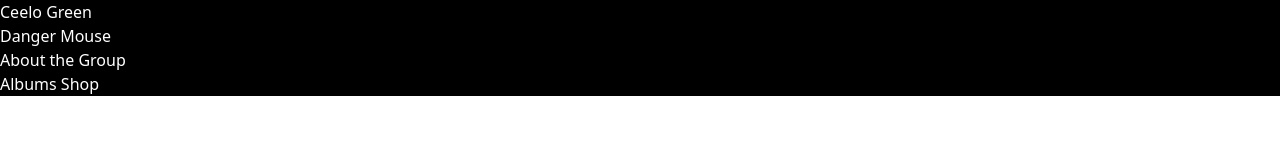
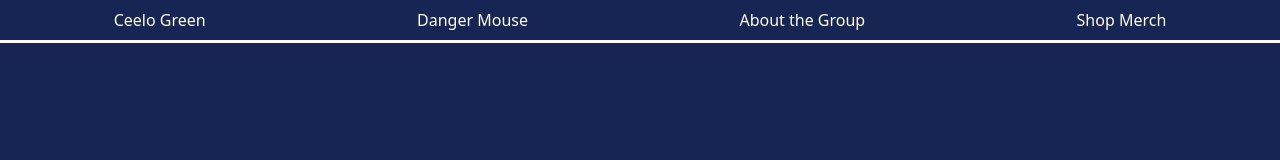
Before and after one commit to BillNagbe/tw-gnarls-barkley, a website: page src/index.html in a window 1280 px wide. Drawn offline with Linux system fonts and the light colour scheme.

Commit message:
background and nav updates

```diff
--- a/src/index.html
+++ b/src/index.html
@@ -6,14 +6,15 @@
     <link rel="stylesheet" href="./dist/output.css">
     <title>Gnarls Barkley</title>
 </head>
-<body>
-    <nav class="bg-black w-full text-white">
-        <ul>
-            <li>Ceelo Green</li>
-            <li>Danger Mouse</li>
-            <li>About the Group</li>
-            <li>Albums Shop</li>
+<body class="bg-blue-950 text-yellow-50 min-h-full max-w-full flex flex-col">
+    <nav class="flex items-center justify-end min-w-fit">
+        <ul class="flex justify-around items-center p-2 w-full outline ">
+            <li><a href="#ceelo">Ceelo Green</a></li>
+            <li><a href="#dm">Danger Mouse</a></li>
+            <li><a href="">About the Group</a></li>
+            <li><a href="">Shop Merch</a></li>
         </ul>
     </nav>
+    <!-- Font page container -->
 </body>
 </html>
```
Also changed, not shown: src/dist/output.css.
